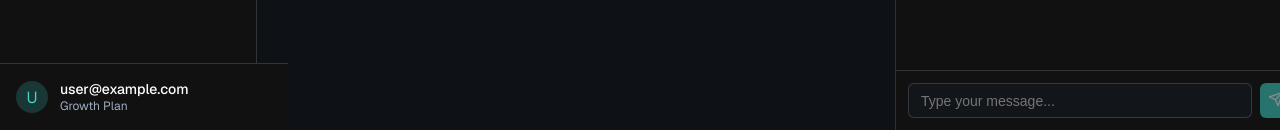
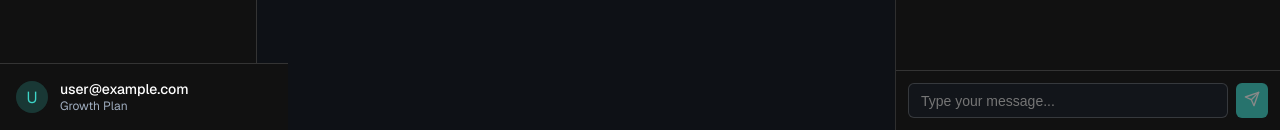
Before and after one commit to Universal-Basic-Compute/marketingmesh, a Next.js app: page /mesh in a window 1280 px wide. Shown: the part 670-800 px from the top of the page. Built offline with nearby package versions, Linux system fonts and the light colour scheme; no server answers; sample sign-in values are in the browser's storage.

Commit message:
fix: Prevent overflow in email display and chat input

```diff
--- a/app/mesh/page.tsx
+++ b/app/mesh/page.tsx
@@ -343,7 +343,11 @@ export default function MeshPage() {
               {session?.user?.email?.charAt(0).toUpperCase() || 'U'}
             </div>
             {sidebarOpen && (
-              <div style={{ marginLeft: '0.75rem' }}>
+              <div style={{
+                marginLeft: '0.75rem',
+                maxWidth: 'calc(100% - 3rem)',
+                overflow: 'hidden'
+              }}>
                 <p style={{
                   fontSize: '0.875rem',
                   fontWeight: '500',
@@ -351,8 +355,7 @@ export default function MeshPage() {
                   margin: 0,
                   whiteSpace: 'nowrap',
                   overflow: 'hidden',
-                  textOverflow: 'ellipsis',
-                  maxWidth: '10rem'
+                  textOverflow: 'ellipsis'
                 }}>
                   {session?.user?.email || 'User'}
                 </p>
@@ -651,7 +654,8 @@ export default function MeshPage() {
           position: 'absolute',
           bottom: 0,
           width: '100%',
-          zIndex: 10 // Ensure it stays on top
+          zIndex: 10, // Ensure it stays on top
+          boxSizing: 'border-box' // Include padding in width calculation
         }}>
           <form onSubmit={handleSendMessage} style={{
             display: 'flex',
@@ -670,7 +674,8 @@ export default function MeshPage() {
                 padding: '0.5rem 0.75rem',
                 color: 'white',
                 fontSize: '0.875rem',
-                outline: 'none'
+                outline: 'none',
+                minWidth: 0 // Allow flex item to shrink below content size
               }}
               disabled={isLoading}
             />
@@ -684,7 +689,8 @@ export default function MeshPage() {
                 color: 'white',
                 border: 'none',
                 cursor: !inputMessage.trim() || isLoading ? 'not-allowed' : 'pointer',
-                opacity: !inputMessage.trim() || isLoading ? 0.5 : 1
+                opacity: !inputMessage.trim() || isLoading ? 0.5 : 1,
+                flexShrink: 0 // Prevent button from shrinking
               }}
             >
               <svg xmlns="http://www.w3.org/2000/svg" width="16" height="16" viewBox="0 0 24 24" fill="none" stroke="currentColor" strokeWidth="2" strokeLinecap="round" strokeLinejoin="round">
```
